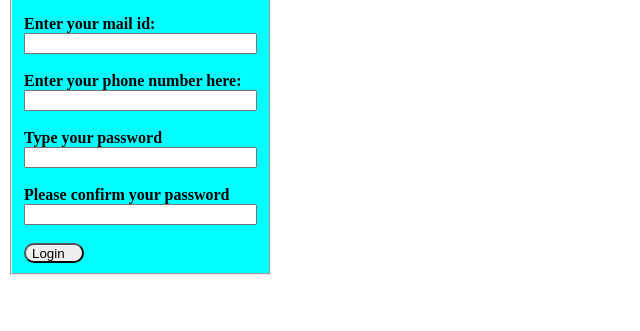
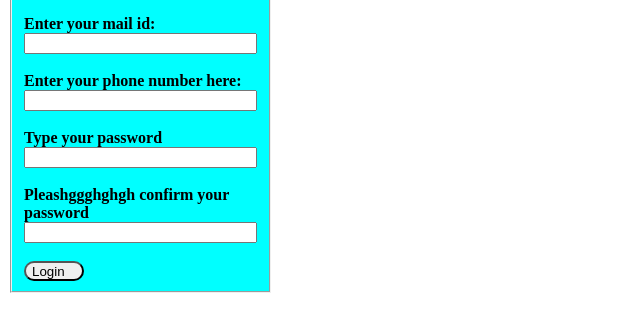
Before and after one commit to abhijith2021/Dev_tasks, a plain HTML site: page login_form_demo.html in a window 1280 px wide. Shown: the part 141-472 px from the top of the page, without its empty margins (0-640 px from the left). Drawn offline with Linux system fonts and the light colour scheme.

Commit message:
Update login_form_demo.html

```diff
--- a/login_form_demo.html
+++ b/login_form_demo.html
@@ -19,7 +19,7 @@
                     <input type="text" name="" id="phn" required><br><br>
                     <label for="password"><span style="font-weight: bold;">Type your password</span></label>
                     <input type="text" name="" id="pass" required><br><br>
-                    <label for="confirm-password"><span style="font-weight: bold;">Please confirm your password</span></label>
+                    <label for="confirm-password"><span style="font-weight: bold;">Pleashggghghgh confirm your password</span></label>
                     <input type="text" name="" id="cnf" required><br><br>
                    <div class="bt2"> <button class="bt1" id="bt3" type="submit" onclick="validForm()">Login</button></div>
                 </fieldset>
```
